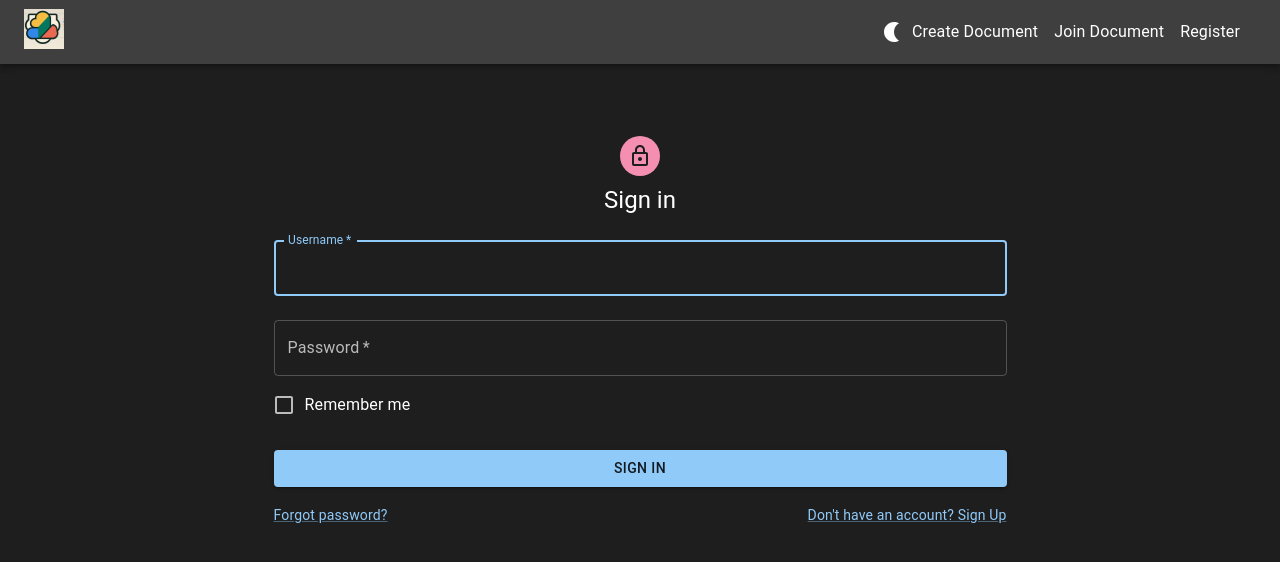
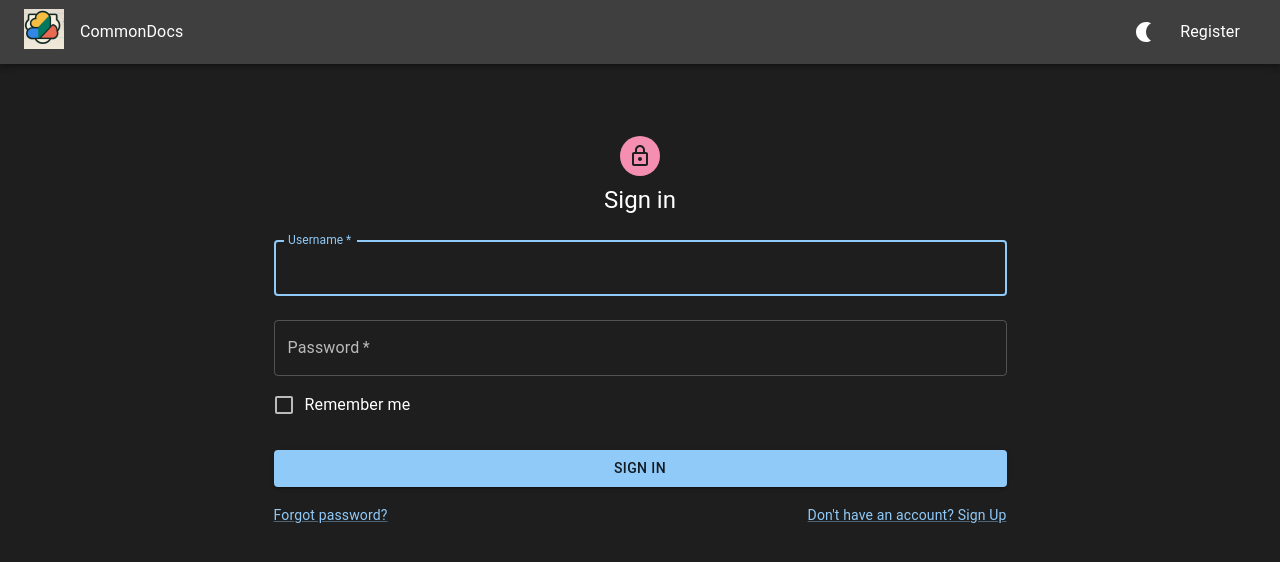
Before and after one commit to spiritoftime/authentication-express, a React (Vite) app in the folder frontend/my-react-app/: page /login in a window 1280 px wide. Shown: the top 562 px of the page. Built offline with nearby package versions, Linux system fonts and the light colour scheme; no server answers.

Commit message:
on sm and below, placed textField to be in its own row

```diff
--- a/frontend/my-react-app/src/components/DocumentBar.jsx
+++ b/frontend/my-react-app/src/components/DocumentBar.jsx
@@ -9,6 +9,7 @@ import CloudDoneIcon from "@mui/icons-material/CloudDone";
 import HistoryIcon from "@mui/icons-material/History";
 import AccessDialog from "./AccessDialog";
 import { useEffect } from "react";
+import Grid from "@mui/material/Grid";
 import ActiveUsers from "./ActiveUsers";
 const DocumentBar = ({
   documentSaved,
@@ -41,20 +42,27 @@ const DocumentBar = ({
     return () => clearTimeout(delayDebounceFn);
   }, [documentTitle]);
   return (
+    <Grid
+      container
+      padding={"16px 0"}
+      rowGap={2}
+      justifyContent="space-between"
+    >
+      <Grid item xs={12} sm={4}>
+        <TextField
+          sx={{ border: "none", width: "100%" }}
+          variant="outlined"
+          value={documentTitle}
+          onChange={(e) => setDocumentTitle(e.target.value)}
+        />
+      </Grid>
+      <Grid item xs={12} sm={8}>
         <Box
-      padding={"16px 0"}
+          gap={2}
           justifyContent="space-between"
           display="flex"
           alignItems="center"
         >
-      <Box gap={2} display="flex" alignItems="center">
-        <TextField
-          sx={{ border: "none" }}
-          variant="outlined"
-          value={documentTitle}
-          onChange={(e) => setDocumentTitle(e.target.value)}
-        />
-
           <Box display="flex" gap={2} alignItems="center">
             {documentSaved === "All changes saved!" ? (
               <CloudDoneIcon color="success" />
@@ -69,8 +77,7 @@ const DocumentBar = ({
               {documentSaved}
             </Typography>
           </Box>
-      </Box>
-      <Box gap={2} display="flex" alignItems="center">
+          <Box display="flex" gap={2}>
             <ActiveUsers users={users} />
             {/* <HistoryIcon />
         <CommentIcon /> */}
@@ -81,6 +88,8 @@ const DocumentBar = ({
             />
           </Box>
         </Box>
+      </Grid>
+    </Grid>
   );
 };
 
--- a/frontend/my-react-app/src/shared_components/Navbar.jsx
+++ b/frontend/my-react-app/src/shared_components/Navbar.jsx
@@ -12,6 +12,8 @@ import { useMutation } from "@tanstack/react-query";
 import { api } from "../services/makeRequest";
 import { logout } from "../services/auth";
 import LightModeIcon from "@mui/icons-material/LightMode";
+import Avatar from "@mui/material/Avatar";
+import { stringAvatar } from "../helper_functions/muiAvatar";
 import NightlightIcon from "@mui/icons-material/Nightlight";
 const Navbar = () => {
   const {
@@ -42,6 +44,7 @@ const Navbar = () => {
   return (
     <AppBar position="sticky" sx={{ top: 0 }}>
       <Toolbar sx={{ display: "flex", justifyContent: "space-between" }}>
+        <Box display="flex" alignItems="center" gap={2}>
           <Link to="/" style={{ textDecoration: "none", color: "inherit" }}>
             <Box
               component="img"
@@ -50,8 +53,12 @@ const Navbar = () => {
               sx={{ height: "40px", width: "40px", objectFit: "cover" }}
             />
           </Link>
+          <Typography variant="body1" component="p">
+            CommonDocs
+          </Typography>
+        </Box>
         {
-          <Box display="flex" alignItems="center">
+          <Box display="flex" alignItems="center" gap={2}>
             <IconButton
               onClick={toggleTheme}
               aria-label="toggle color mode"
@@ -59,38 +66,9 @@ const Navbar = () => {
             >
               {isDarkMode ? <NightlightIcon /> : <LightModeIcon />}
             </IconButton>
-            <Typography
-              onClick={() =>
-                setAuthDetails((prev) => ({ ...prev, isNewDocument: true }))
-              }
-              variant="body1"
-              component={Link}
-              to="/createDocument"
-              sx={{ marginRight: 2, textDecoration: "none", color: "inherit" }}
-            >
-              Create Document
-            </Typography>
-            <Typography
-              variant="body1"
-              component={Link}
-              to="/joinDocument"
-              sx={{ marginRight: 2, textDecoration: "none", color: "inherit" }}
-            >
-              Join Document
-            </Typography>
+
             {loggedIn ? (
-              <Typography
-                variant="body1"
-                component={Link}
-                to="/profile"
-                sx={{
-                  marginRight: 2,
-                  textDecoration: "none",
-                  color: "inherit",
-                }}
-              >
-                Profile
-              </Typography>
+              <Avatar {...stringAvatar(authDetails.name)} />
             ) : (
               <Typography
                 variant="body1"
```
Lines whose indentation alone changed are shown as unchanged.
